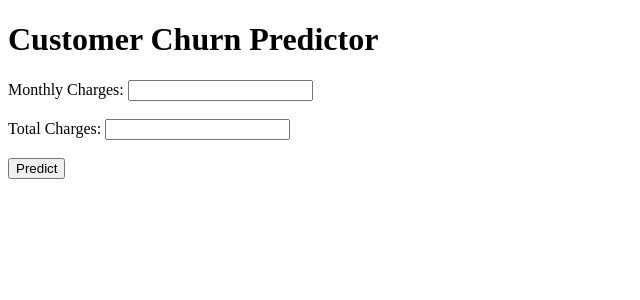
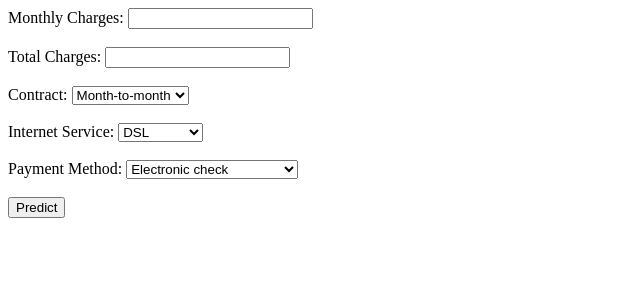
Before and after one commit to MichaelOdons/customer-churn-prediction, a Flask app: page / in a window 1280 px wide. Shown: the top 300 px of the page, without its empty margins (0-640 px from the left). Run offline with Flask 3, Linux system fonts and the light colour scheme.

Commit message:
Fix form inputs display

```diff
--- a/templates/index.html
+++ b/templates/index.html
@@ -1,25 +1,43 @@
-<!DOCTYPE html>
-<html lang="en">
-<head>
-    <meta charset="UTF-8">
-    <title>Customer Churn Predictor</title>
-</head>
-<body>
-    <h1>Customer Churn Predictor</h1>
-    <form action="/predict" method="post">
-        <label for="MonthlyCharges">Monthly Charges:</label>
-        <input type="text" name="MonthlyCharges" required><br><br>
+<form action="/predict" method="POST">
 
-        <label for="TotalCharges">Total Charges:</label>
-        <input type="text" name="TotalCharges" required><br><br>
+<label>Monthly Charges:</label>
+<input type="number" name="MonthlyCharges" required>
 
-        <!-- Add other features as needed -->
+<br><br>
 
-        <input type="submit" value="Predict">
-    </form>
+<label>Total Charges:</label>
+<input type="number" name="TotalCharges" required>
 
-    {% if prediction_text %}
-        <h2>{{ prediction_text }}</h2>
-    {% endif %}
-</body>
-</html>
+<br><br>
+
+<label>Contract:</label>
+<select name="Contract">
+    <option value="Month-to-month">Month-to-month</option>
+    <option value="One year">One year</option>
+    <option value="Two year">Two year</option>
+</select>
+
+<br><br>
+
+<label>Internet Service:</label>
+<select name="InternetService">
+    <option value="DSL">DSL</option>
+    <option value="Fiber optic">Fiber optic</option>
+    <option value="No">No</option>
+</select>
+
+<br><br>
+
+<label>Payment Method:</label>
+<select name="PaymentMethod">
+    <option value="Electronic check">Electronic check</option>
+    <option value="Mailed check">Mailed check</option>
+    <option value="Bank transfer (automatic)">Bank transfer (automatic)</option>
+    <option value="Credit card (automatic)">Credit card (automatic)</option>
+</select>
+
+<br><br>
+
+<button type="submit">Predict</button>
+
+</form>
```
